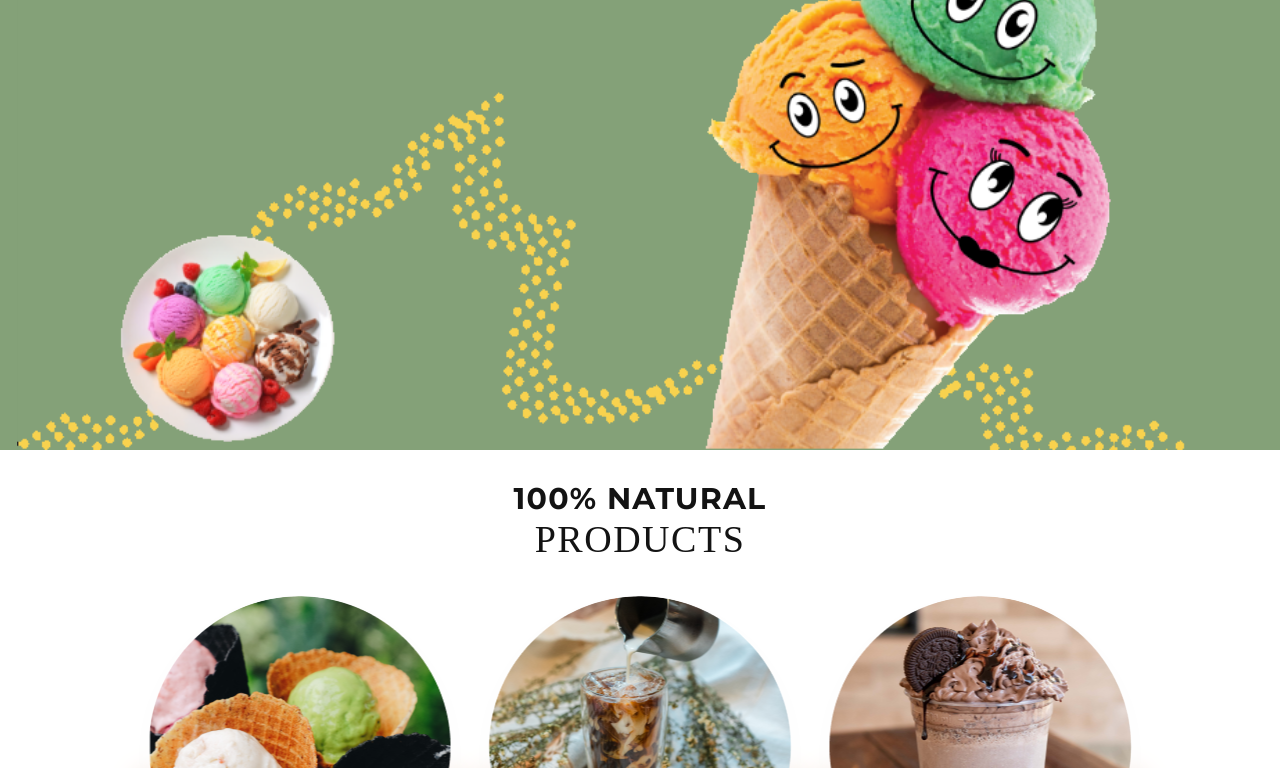
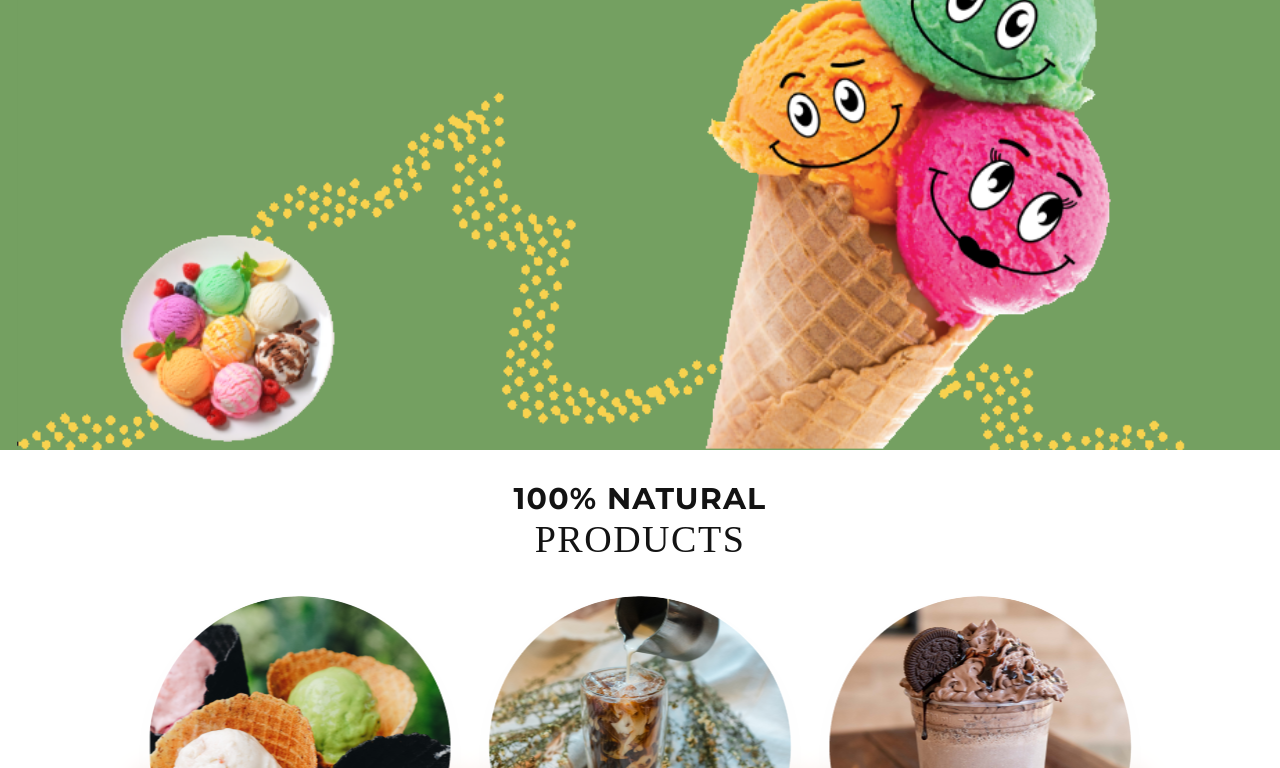
Before and after one commit to Daniilofficial/ices-cream-bar, a plain HTML site: page index.html in a window 1280 px wide. Shown: the part 303-1071 px from the top of the page. Drawn offline with nearby package versions, Linux system fonts and the light colour scheme; a web font is replaced by a local one.

Commit message:
Add files via upload

```diff
--- a/css/style.scss
+++ b/css/style.scss
@@ -21,7 +21,7 @@ img{
     max-width: 100%;
     display: block;
 }
-$bgreen: #84A178;
+$bgreen: #74a061;
 $white: #FCFCFC;
 $yellow: #F8D24E;
 $black: #131313;
@@ -941,10 +941,10 @@ footer{
     footer{
         .footer__inner{
             .row{
-                .footer-col{
-                    width: 100%;
-                    margin-bottom: 30px;
-                }
+                    .footer-col{
+                     width: 100%;
+                     margin-bottom: 30px;
+    }
             }
         }
     }
```
Also changed, not shown: css/style.css, 1 other file.
